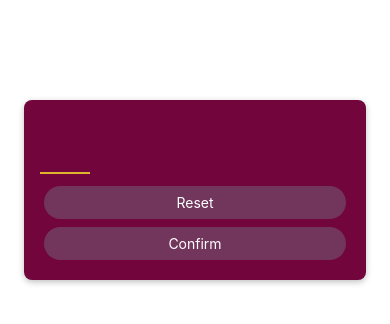
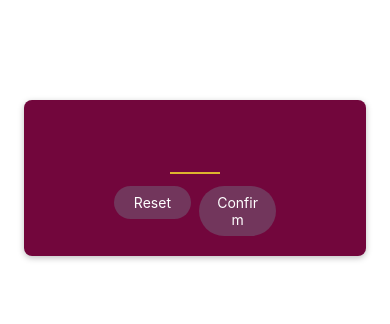
Before and after one commit to akashsheelavant/RNCourse, a React Native app: screen / in a window 390 px wide. Shown: the top 324 px of the page. Built offline with nearby package versions, Linux system fonts and the light colour scheme.

Commit message:
Improving styles of button.

```diff
--- a/screens/StartGameScreen.js
+++ b/screens/StartGameScreen.js
@@ -11,8 +11,14 @@ function StartGameScreen() {
                 autoCapitalize="none"
                 autoCorrect={false}
             />
-            <PrimaryButton>Reset</PrimaryButton>
-            <PrimaryButton>Confirm</PrimaryButton>
+            <View style={styles.buttonContainer}>
+                <View style={styles.buttonViewInnerContainer}>
+                    <PrimaryButton>Reset</PrimaryButton>
+                </View>
+                <View style={styles.buttonViewInnerContainer}>
+                    <PrimaryButton>Confirm</PrimaryButton>
+                </View>
+            </View>
         </View>
     )
 }
@@ -21,6 +27,8 @@ export default StartGameScreen
 
 const styles = StyleSheet.create({
     inputContainer: {
+        alignItems: "center",
+        justifyContent: "center",
         marginTop: 100,
         marginHorizontal: 24,
         padding: 16,
@@ -42,5 +50,13 @@ const styles = StyleSheet.create({
         marginVertical: 8,
         fontWeight: 'bold',
         textAlign: 'center'
+    },
+    buttonContainer: {
+        flexDirection: 'row'
+    },
+    buttonViewInnerContainer: {
+        flex: 1
+        //width: 150,
     }
+
 })
```
